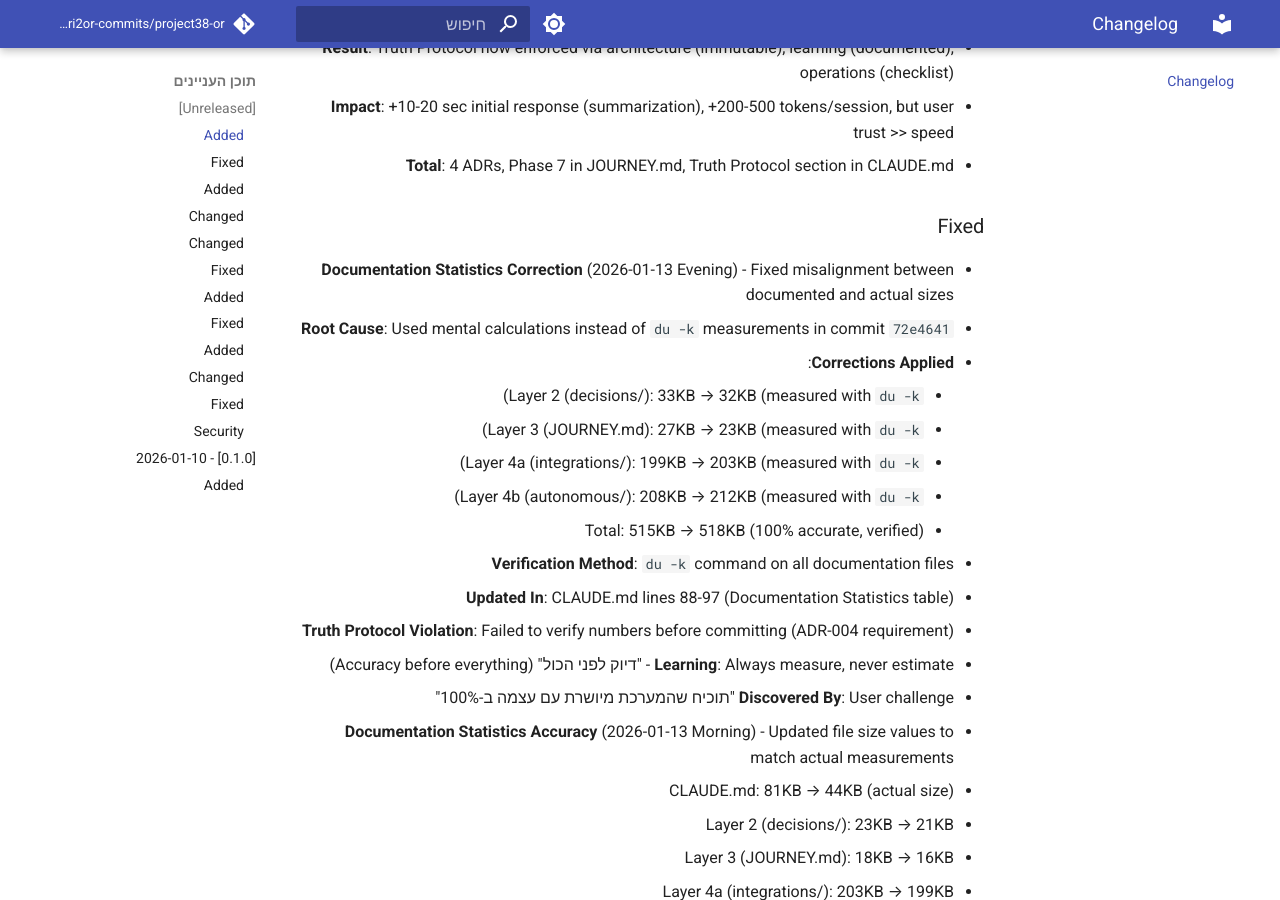
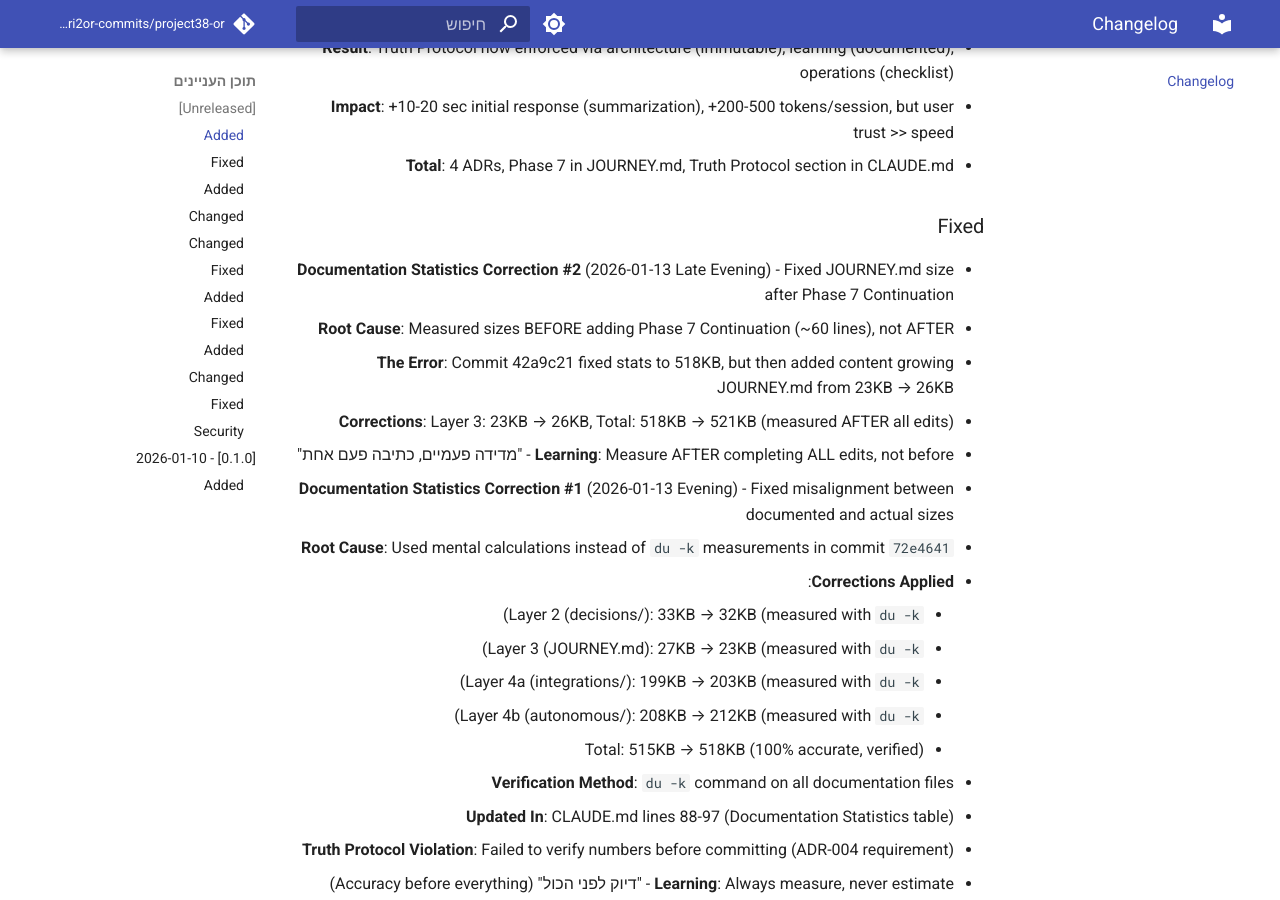
Before and after one commit to edri2or-commits/project38-or, an MkDocs documentation site: the page built from docs/changelog.md, in a window 1280 px wide and 900 px high, scrolled down 2451 px. Built offline with MkDocs 1.6.1 and Material for MkDocs 9.7.7, drawn with Linux system fonts in a browser that asks for light colours; comment, search, counter and statistics services are not loaded.

Commit message:
fix(docs): second statistics correction - measured after edits (521KB)
Fixed JOURNEY.md size after Phase 7 Continuation content was added.

The Pattern of Errors:
1. Commit 72e4641: Used estimates (33KB) instead of measurements (32KB)
2. Commit 42a9c21: Measured before adding content, not after
3. This commit: Measure AFTER completing ALL edits

Root Cause:
- Commit 42a9c21 corrected stats to 518KB based on du -k measurements
- But then ADDED ~60 lines Phase 7 Continuation to JOURNEY.md
- JOURNEY.md grew from 23KB → 26KB
- Total grew from 518KB → 521KB
- Did not re-measure after adding content

Corrections:
- CLAUDE.md lines 88-97: Layer 3: 23KB → 26KB, Total: 518KB → 521KB
- JOURNEY.md lines 532-541: Same corrections
- changelog.md: Added "Correction #2" entry documenting this pattern
- Verification note updated: "AFTER all edits (commit 42a9c21 + this fix)"

The Learning:
"מדידה פעמיים, כתיבה פעם אחת" (Measure twice, write once)
- Measure AFTER completing all edits
- Not before, not during - AFTER
- This is the third time fixing the same type of error

Truth Protocol Meta-Learning:
Even fixes need fixing. The correction process itself must follow
the same rigor as the original work.

Pattern: Estimate → Fix → Re-measure before adding → Fix again →
Measure after ALL edits → NOW aligned

Verification: du -k shows 521KB total

```diff
--- a/docs/changelog.md
+++ b/docs/changelog.md
@@ -65,7 +65,12 @@ and this project adheres to [Semantic Versioning](https://semver.org/spec/v2.0.0
   - **Total**: 4 ADRs, Phase 7 in JOURNEY.md, Truth Protocol section in CLAUDE.md
 
 ### Fixed
-- **Documentation Statistics Correction** (2026-01-13 Evening) - Fixed misalignment between documented and actual sizes
+- **Documentation Statistics Correction #2** (2026-01-13 Late Evening) - Fixed JOURNEY.md size after Phase 7 Continuation
+  - **Root Cause**: Measured sizes BEFORE adding Phase 7 Continuation (~60 lines), not AFTER
+  - **The Error**: Commit 42a9c21 fixed stats to 518KB, but then added content growing JOURNEY.md from 23KB → 26KB
+  - **Corrections**: Layer 3: 23KB → 26KB, Total: 518KB → 521KB (measured AFTER all edits)
+  - **Learning**: Measure AFTER completing ALL edits, not before - "מדידה פעמיים, כתיבה פעם אחת"
+- **Documentation Statistics Correction #1** (2026-01-13 Evening) - Fixed misalignment between documented and actual sizes
   - **Root Cause**: Used mental calculations instead of `du -k` measurements in commit `72e4641`
   - **Corrections Applied**:
     - Layer 2 (decisions/): 33KB → 32KB (measured with `du -k`)
```
Also changed, not shown: CLAUDE.md (+3 -3 lines), docs/JOURNEY.md (+3 -3 lines).
